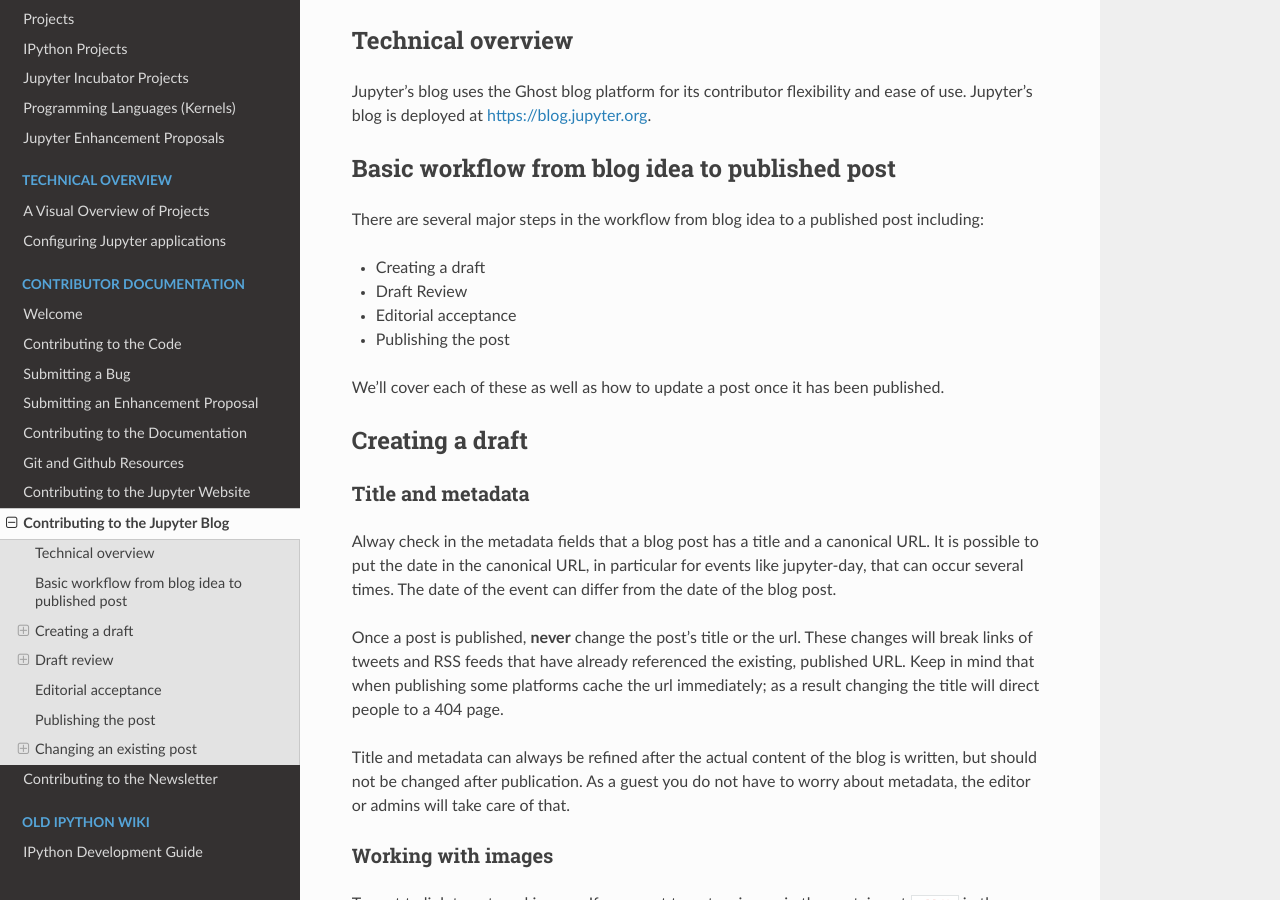
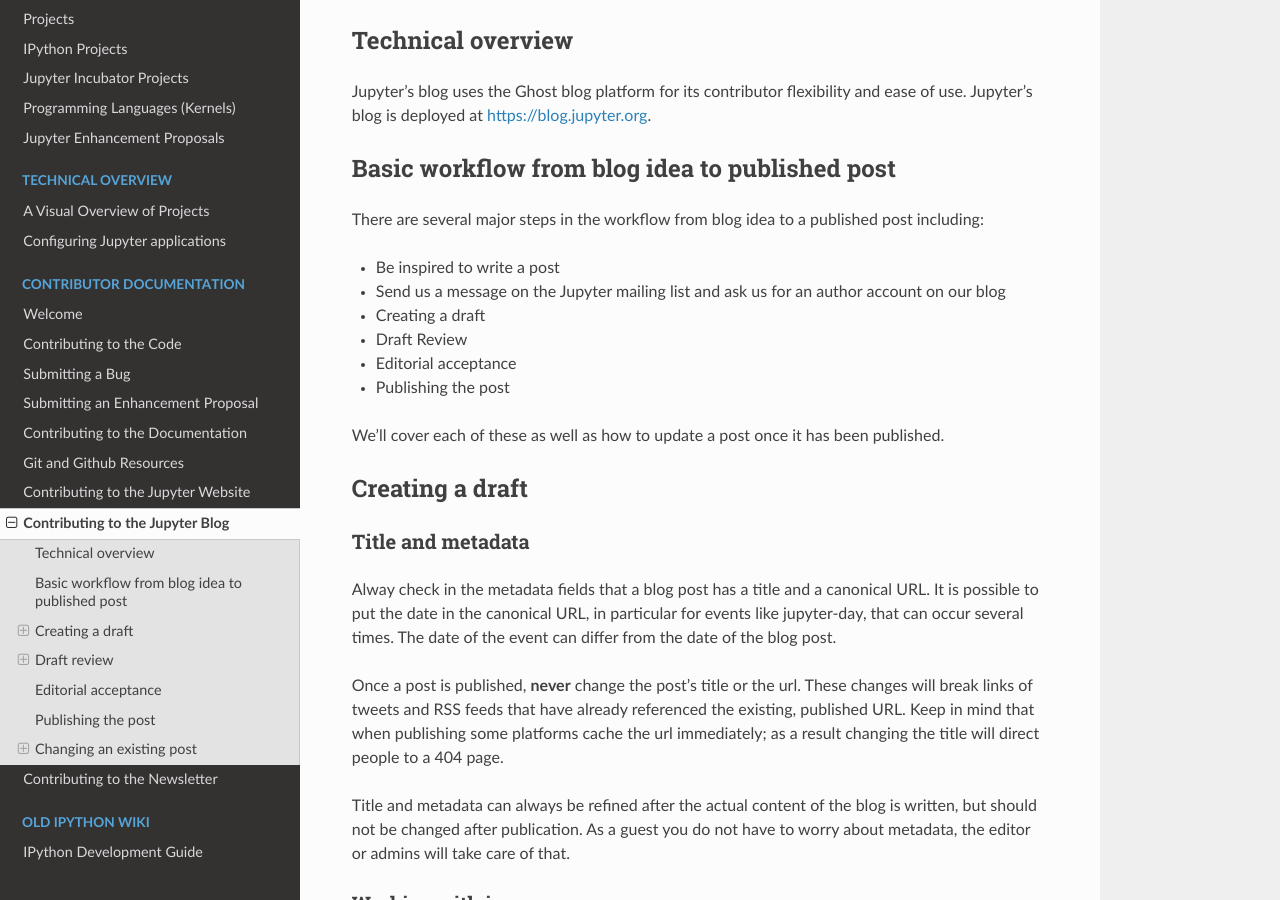
Before and after one commit to jupyter/jupyter, a Sphinx documentation site: the page built from docs/source/contrib_guide_blog.rst, in a window 1280 px wide and 900 px high, scrolled down 304 px. Built offline with Sphinx 7.4.7 and the Read the Docs theme 2.0.0, drawn with Linux system fonts in a browser that asks for light colours; pages that are not in the unit, such as notebooks, are missing from menus.

Commit message:
Add wording on asking for author account

```diff
--- a/docs/source/contrib_guide_blog.rst
+++ b/docs/source/contrib_guide_blog.rst
@@ -22,6 +22,8 @@
 There are several major steps in the workflow from blog idea to a published post
 including:
 
+* Be inspired to write a post
+* Send us a message on the Jupyter mailing list and ask us for an author account on our blog
 * Creating a draft
 * Draft Review
 * Editorial acceptance
```
